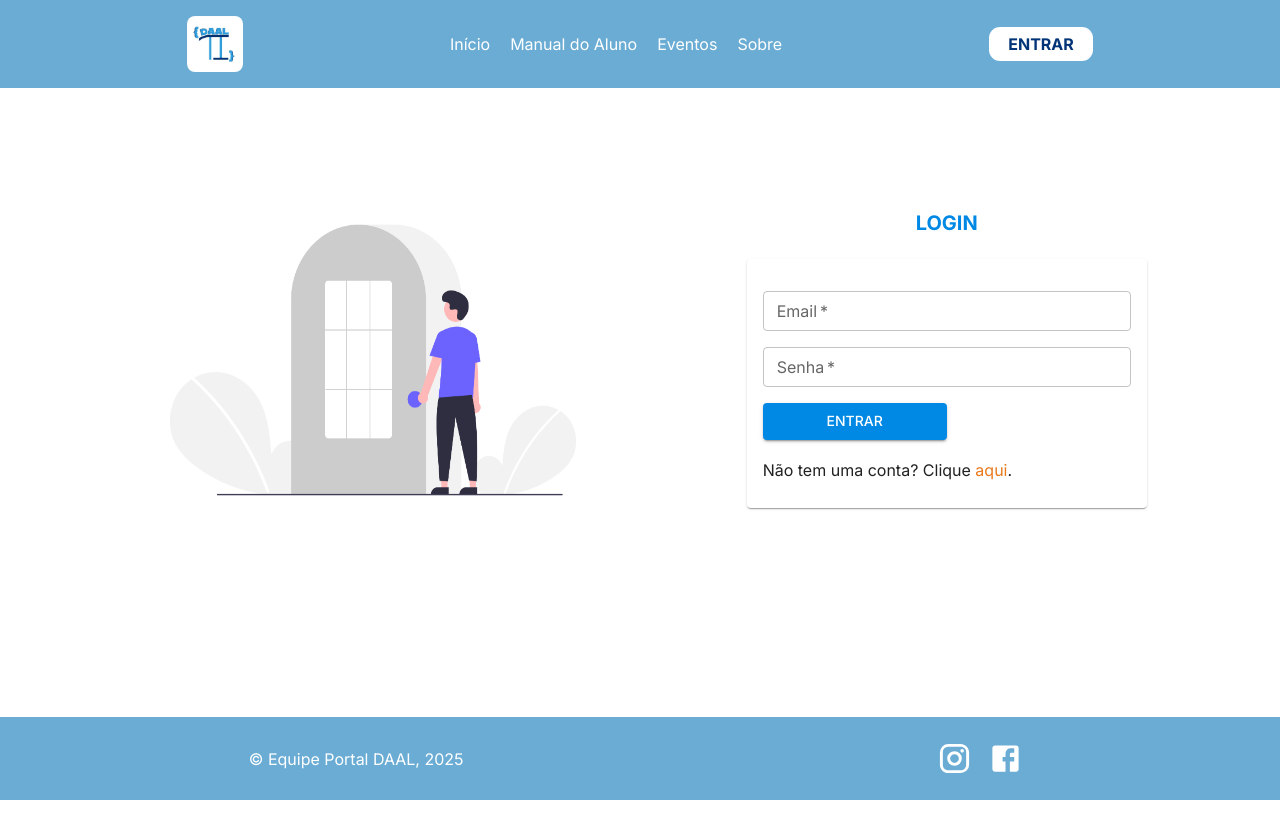
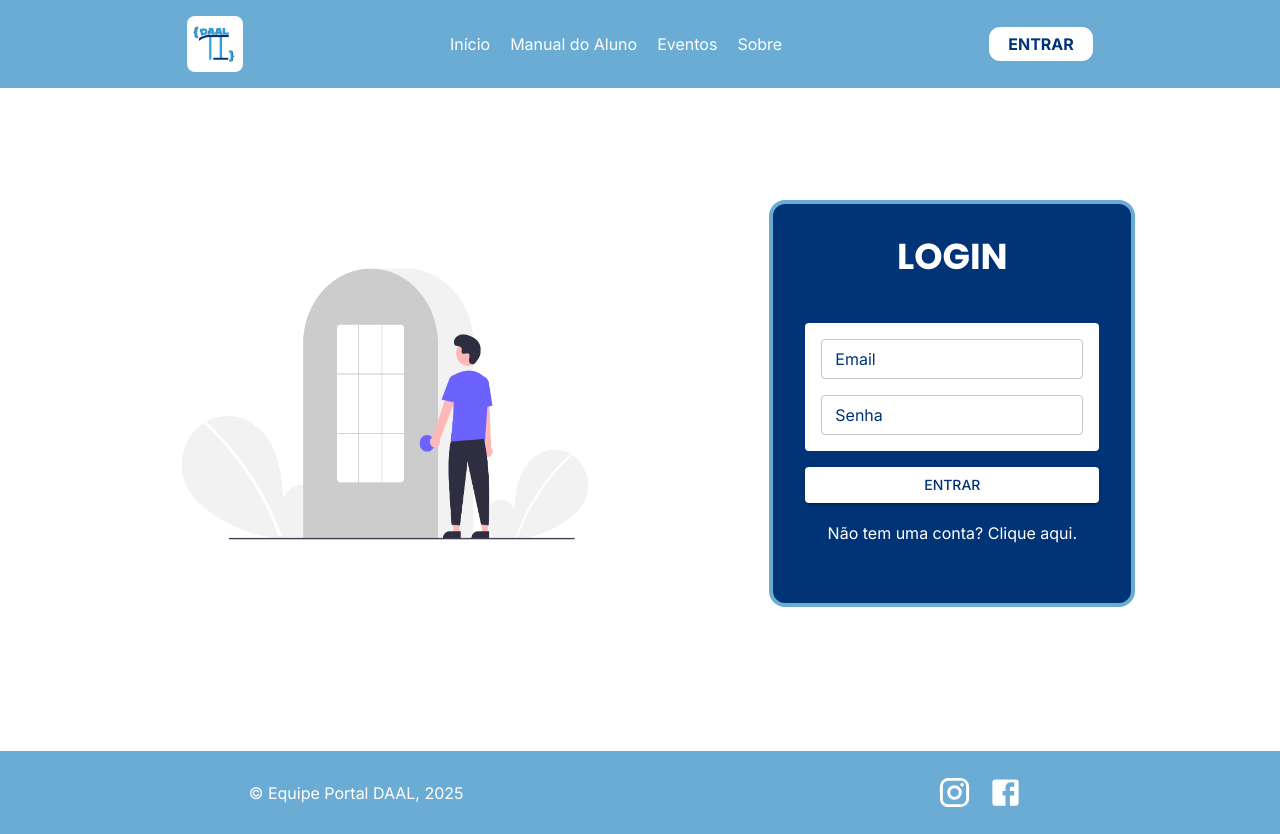
Before and after one commit to PortalDAAL/portal-daal-front, a React (Vite) app: page /login in a window 1280 px wide. Before the commit the page ends 800 px from the top, so only its background shows below. Built offline with nearby package versions, Linux system fonts and the light colour scheme.

Commit message:
feat: melhorando pagina de login

```diff
--- a/src/components/forms/login-form.tsx
+++ b/src/components/forms/login-form.tsx
@@ -1,40 +1,88 @@
 import React, { useState } from "react";
 import { useUser } from "../../UserContext";
 import { Actions } from "../../actions/actions";
-import { Box, Button, TextField, Typography } from "@mui/material";
+import { Box, Button, TextField, Typography, useTheme } from "@mui/material";
 import { Link, useNavigate } from "react-router-dom";
-import { routes, texts } from "../../constants";
+import { emailRegex, routes } from "../../constants";
 
-const LoginForm = (): React.ReactElement => {
+type Theme = {
+  backgroundColor: string;
+  textColor: string;
+  labelColor: string;
+  buttonColor: string;
+  buttonTextColor: string;
+};
+
+interface FormProps {
+  formTheme?: Theme;
+}
+
+const LoginForm = ({ formTheme }: FormProps): React.ReactElement => {
   const { login } = useUser();
   const navigate = useNavigate();
+  const theme = useTheme();
 
-  // TODO: melhorar lógica de validação para além do "required" e retornar respostas como "senha incorreta"
   const [email, setEmail] = useState<string>("");
   const [passwd, setPasswd] = useState<string>("");
-  const [isValidEmail, setIsValidEmail] = useState<boolean>(false);
-  const emailRegex: RegExp = /^[a-zA-Z0-9._%+-]+@[a-zA-Z0-9.-]+\.[a-zA-Z]{1,}$/;
+  const [errors, setErrors] = useState<{ [key: string]: string }>({});
 
-  // Quando o user clica no botão, ele é autenticado (via método postLogin) e suas informações são
-  // armazenadas no contexto (via login(user)).
+  const validateFields = (): boolean => {
+    const newErrors: { [key: string]: string } = {};
+
+    if (!email.trim()) {
+      newErrors.email = "O e-mail é obrigatório.";
+    } else if (!emailRegex.test(email)) {
+      newErrors.email = "O e-mail não é válido.";
+    }
+    if (!passwd.trim()) {
+      newErrors.passwd = "A senha é obrigatória.";
+    }
+    setErrors(newErrors);
+    return Object.keys(newErrors).length === 0;
+  };
+
+  const handleChange = (field: string, value: string) => {
+    if (errors[field]) {
+      setErrors((prevErrors) => {
+        const updatedErrors = { ...prevErrors };
+        delete updatedErrors[field];
+        delete updatedErrors["login"];
+        return updatedErrors;
+      });
+    }
+
+    switch (field) {
+      case "email":
+        setEmail(value);
+        break;
+      case "passwd":
+        setPasswd(value);
+        break;
+      default:
+        break;
+    }
+  };
+
   const handleClick = (): void => {
-    if (isValidEmail && passwd != "") {
+    if (validateFields()) {
       Actions.postLogin(email, passwd)
         .then((user) => {
-          console.log(user);
           if (user) {
             login(user);
             navigate(routes.root);
+          } else {
+            setErrors({
+              login: "Falha ao fazer login.",
+              email: "Verifique seu e-mail.",
+              passwd: "Verifique sua senha.",
+            });
+            console.log(errors);
           }
         })
-        .catch((err) => console.error(err));
-    } else {
-      console.error("erro nos inputs");
+        .catch((err) => {
+          console.error(err);
+        });
     }
-  };
-
-  const validateEmail = (): void => {
-    setIsValidEmail(emailRegex.test(email));
   };
 
   return (
@@ -48,19 +96,34 @@ const LoginForm = (): React.ReactElement => {
           }}
         >
           <Box
-            sx={{ display: "flex", flexDirection: "column", rowGap: "1rem" }}
+            sx={{
+              display: "flex",
+              flexDirection: "column",
+              rowGap: "1rem",
+              backgroundColor: formTheme?.backgroundColor || "transparent",
+              padding: 2,
+              borderRadius: 1,
+            }}
           >
             <TextField
               label="Email"
               variant="outlined"
               size="small"
               type="email"
-              required
-              // Só faz sentido exibir mensagem de erro se o user tiver preenchido o campo de email..
-              error={!isValidEmail && email != ""}
+              error={!!errors.email}
+              helperText={errors.email}
               onChange={(e) => {
-                setEmail(e.target.value);
-                validateEmail();
+                handleChange("email", e.target.value);
+              }}
+              InputProps={{
+                style: {
+                  color: "black",
+                },
+              }}
+              InputLabelProps={{
+                style: {
+                  color: formTheme?.labelColor || "inherit",
+                },
               }}
             />
             <TextField
@@ -68,32 +131,63 @@ const LoginForm = (): React.ReactElement => {
               variant="outlined"
               size="small"
               type="password"
-              required
+              error={!!errors.passwd}
+              helperText={errors.passwd}
               onChange={(e) => {
-                setPasswd(e.target.value);
+                handleChange("passwd", e.target.value);
+              }}
+              InputProps={{
+                style: {
+                  color: "black",
+                },
+              }}
+              InputLabelProps={{
+                style: {
+                  color: formTheme?.labelColor || "inherit",
+                },
               }}
             />
+            {errors.login && (
+              <>
+                <Typography
+                  variant="body2"
+                  sx={{
+                    color: theme.palette.error.main,
+                    textAlign: "center",
+                    marginBottom: "1rem",
+                  }}
+                >
+                  {errors.login}
+                </Typography>
+              </>
+            )}
           </Box>
           <Button
             variant="contained"
             onClick={handleClick}
             sx={{
+              backgroundColor: formTheme?.buttonColor || "primary",
+              color: formTheme?.buttonTextColor || "white",
               marginY: 2,
-              maxWidth: 0.5,
-              backgroundColor: texts.color.primary,
             }}
           >
             Entrar
           </Button>
         </Box>
       </form>
-      <Typography variant="subtitle1">
+      <Typography
+        variant="subtitle1"
+        textAlign={"center"}
+        sx={{
+          color: formTheme?.textColor || "inherit",
+        }}
+      >
         Não tem uma conta? Clique{" "}
         <Link
           to={routes.signup}
           style={{
-            color: texts.color.secondary,
             textDecorationLine: "none",
+            color: formTheme?.textColor || "primary",
           }}
         >
           aqui
--- a/src/pages/user/styles.css
+++ b/src/pages/user/Login.styles.css
@@ -10,5 +10,4 @@
   .enter-img {
     display: none !important;
   }
-
 }
--- a/src/pages/user/Login.tsx
+++ b/src/pages/user/Login.tsx
@@ -1,10 +1,10 @@
-import { Box, Card, CardContent, Typography } from "@mui/material";
+import { Box, Card, CardContent, Typography, useTheme } from "@mui/material";
 import LoginForm from "../../components/forms/login-form";
 import LoginImg from "../../images/login_img.png";
-import "./styles.css";
-import { texts } from "../../constants";
+import "./Login.styles.css";
 
 const Login = (): React.ReactElement => {
+  const theme = useTheme();
   return (
     <Box
       sx={{
@@ -26,23 +26,44 @@ const Login = (): React.ReactElement => {
           display: "flex",
           flexDirection: "column",
           alignItems: "center",
+          borderWidth: "4px",
+          borderStyle: "solid",
+          borderColor: theme.palette.secondary.main,
+          borderRadius: 4,
+          paddingY: "2rem",
+          backgroundColor: theme.palette.primary.main,
+          color: theme.palette.primary.contrastText,
+          paddingX: "1rem",
         }}
       >
         <Typography
-          variant="h3"
+          variant="h1"
+          color="inherit"
+          gutterBottom
           sx={{
-            marginBottom: 3,
-            fontSize: 20,
-            color: texts.color.primary,
-            fontWeight: texts.bold,
+            fontWeight: 700,
+            fontSize: 36,
           }}
         >
-          {" "}
           LOGIN
         </Typography>
-        <Card sx={{ maxWidth: "40rem", minWidth: "25rem" }}>
+        <Card
+          elevation={0}
+          sx={{
+            maxWidth: "25rem",
+            backgroundColor: theme.palette.primary.main,
+          }}
+        >
           <CardContent sx={{ marginTop: 2 }}>
-            <LoginForm />
+            <LoginForm
+              formTheme={{
+                backgroundColor: theme.palette.primary.contrastText,
+                buttonColor: theme.palette.primary.contrastText,
+                textColor: theme.palette.primary.contrastText,
+                labelColor: theme.palette.primary.main,
+                buttonTextColor: theme.palette.primary.main,
+              }}
+            />
           </CardContent>
         </Card>
       </Box>
```
